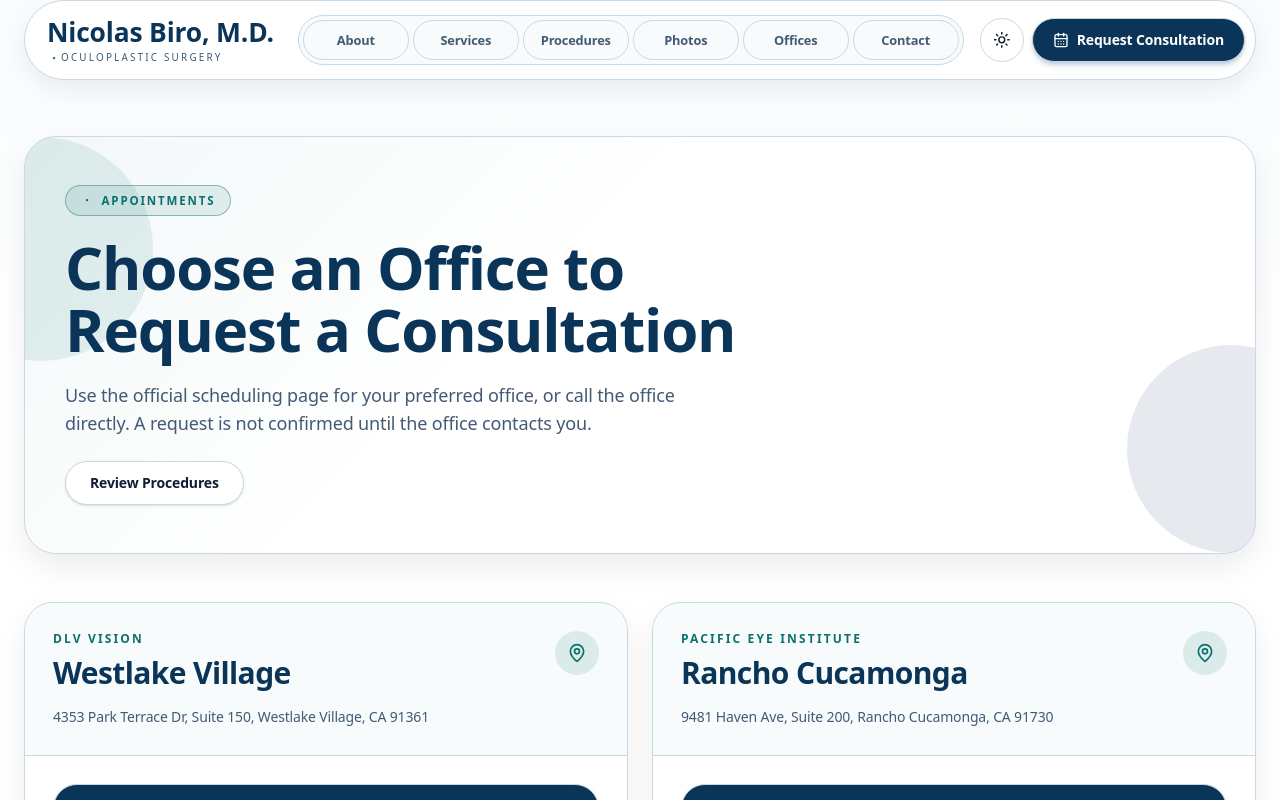
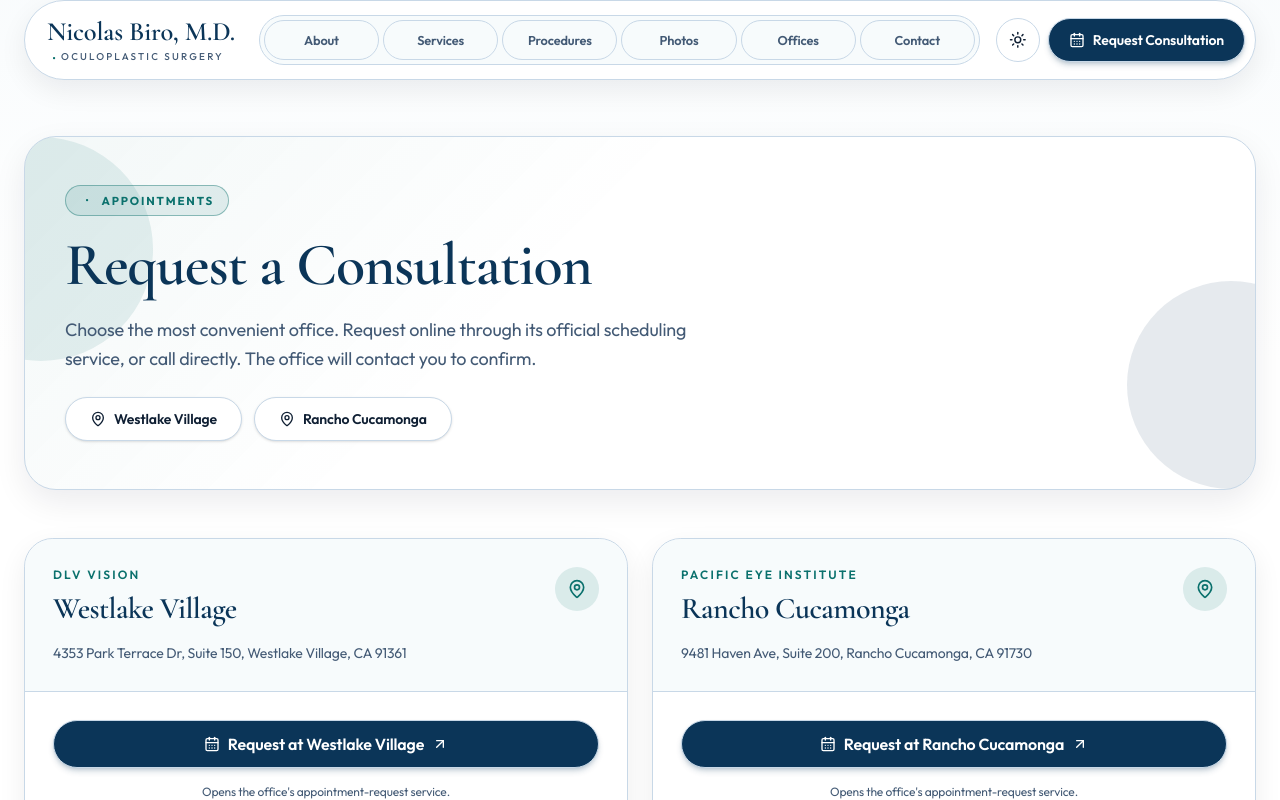
Before and after one commit to jonbiro/BiroMD, a Next.js app: page /contact in a window 1280 px wide. Shown: the top 800 px of the page. Built offline with nearby package versions, Linux system fonts and the light colour scheme.

Commit message:
Improve typography and patient navigation

```diff
--- a/app/contact/page.tsx
+++ b/app/contact/page.tsx
@@ -24,12 +24,19 @@ export default function ContactPage() {
     <div className="page-stack">
       <PageIntro
         eyebrow="Appointments"
-        title="Choose an Office to Request a Consultation"
-        description="Use the official scheduling page for your preferred office, or call the office directly. A request is not confirmed until the office contacts you."
+        title="Request a Consultation"
+        description="Choose the most convenient office. Request online through its official scheduling service, or call directly. The office will contact you to confirm."
         actions={
-          <Button variant="outline" asChild>
-            <a href="/procedures">Review Procedures</a>
-          </Button>
+          <>
+            {siteConfig.offices.map((office) => (
+              <Button key={office.id} variant="outline" asChild>
+                <a href={`#schedule-${office.id}`}>
+                  <MapPin className="mr-2 h-4 w-4" />
+                  {office.name}
+                </a>
+              </Button>
+            ))}
+          </>
         }
       />
 
@@ -37,7 +44,11 @@ export default function ContactPage() {
         <h2 id="office-options" className="sr-only">Office scheduling options</h2>
         <div className="grid gap-6 lg:grid-cols-2">
           {siteConfig.offices.map((office) => (
-            <article key={office.id} className="panel overflow-hidden rounded-[1.8rem]">
+            <article
+              id={`schedule-${office.id}`}
+              key={office.id}
+              className="panel scroll-mt-44 overflow-hidden rounded-[1.8rem] sm:scroll-mt-36 lg:scroll-mt-28"
+            >
               <div className="border-b border-border bg-accent/55 p-6 md:p-7">
                 <div className="flex items-start justify-between gap-4">
                   <div>
--- a/app/globals.css
+++ b/app/globals.css
@@ -2,10 +2,12 @@
 @custom-variant dark (&:where(.dark, .dark *));
 
 
-@theme {
+@theme inline {
   --font-sans: var(--font-outfit);
   --font-serif: var(--font-cormorant);
+}
 
+@theme {
   --color-background: var(--background);
   --color-foreground: var(--foreground);
   --color-primary: var(--primary);
@@ -73,7 +75,7 @@ body {
   min-height: 100vh;
   background: linear-gradient(180deg, color-mix(in srgb, var(--accent) 42%, var(--background)) 0, var(--background) 360px);
   color: var(--foreground);
-  font-family: var(--font-sans);
+  font-family: var(--font-outfit), ui-sans-serif, sans-serif;
   line-height: 1.65;
   letter-spacing: -0.01em;
   -webkit-font-smoothing: antialiased;
@@ -93,7 +95,7 @@ h4,
 h5,
 h6 {
   color: var(--primary);
-  font-family: var(--font-serif);
+  font-family: var(--font-cormorant), Georgia, serif;
   letter-spacing: -0.02em;
   text-wrap: balance;
 }
--- a/app/procedures/page.tsx
+++ b/app/procedures/page.tsx
@@ -1,8 +1,21 @@
-import { ArrowRight, Stethoscope } from "lucide-react"
+import {
+  ArrowRight,
+  ChevronDown,
+  ShieldCheck,
+  Sparkles,
+  Stethoscope,
+  Syringe,
+} from "lucide-react"
 import { PageIntro } from "@/components/page-intro"
 import { Button } from "@/components/ui/button"
 import { pageMetadata } from "@/lib/site"
 import { procedureCategories } from "@/lib/services"
+
+const categoryIcons = {
+  "cosmetic-eyelid-surgery": Sparkles,
+  "reconstructive-oculoplastics": ShieldCheck,
+  "non-surgical-treatments": Syringe,
+} as const
 
 export const metadata = pageMetadata({
   title: "Procedures",
@@ -19,6 +32,37 @@ export default function ProceduresPage() {
         title="Understand the Evaluation Before Choosing Treatment"
         description="Explore individual procedures and conditions, what consultation examines, and which questions to bring to an appointment."
       />
+
+      <section className="container px-4 md:px-6">
+        <nav
+          aria-label="Jump to a procedure category"
+          className="panel grid gap-2 rounded-2xl p-2 sm:grid-cols-3"
+        >
+          {procedureCategories.map((category) => {
+            const CategoryIcon = categoryIcons[category.id]
+            return (
+              <a
+                key={category.id}
+                href={`#${category.id}`}
+                className="group flex min-h-14 items-center gap-3 rounded-xl border border-transparent bg-accent/55 px-4 py-2.5 transition-colors hover:border-secondary/60 hover:bg-card"
+              >
+                <span className="inline-flex rounded-lg border border-secondary/30 bg-card p-2 text-secondary">
+                  <CategoryIcon className="h-4 w-4" />
+                </span>
+                <span className="min-w-0 flex-1">
+                  <span className="block text-sm font-semibold leading-tight text-foreground">
+                    {category.title}
+                  </span>
+                  <span className="mt-0.5 block text-xs text-muted-foreground">
+                    {category.items.length} {category.items.length === 1 ? "topic" : "topics"}
+                  </span>
+                </span>
+                <ChevronDown className="h-4 w-4 shrink-0 text-secondary transition-transform group-hover:translate-y-0.5" />
+              </a>
+            )
+          })}
+        </nav>
+      </section>
 
       <section className="container space-y-8 px-4 md:px-6">
         {procedureCategories.map((category) => (
--- a/components/header.tsx
+++ b/components/header.tsx
@@ -76,11 +76,12 @@ export default function Header() {
           >
             <ModeToggle />
             <Button
-              className="w-11 px-0 sm:w-auto sm:px-5 lg:px-3 xl:px-5"
+              className="px-2.5 min-[360px]:px-3 sm:px-5 lg:px-3 xl:px-5"
               asChild
             >
               <a href="/contact" aria-label="Request Consultation">
-                <CalendarDays className="h-4 w-4 sm:mr-2" />
+                <CalendarDays className="mr-1.5 h-4 w-4 sm:mr-2" />
+                <span className="sm:hidden">Book</span>
                 <span className="hidden sm:inline lg:hidden xl:inline">
                   Request Consultation
                 </span>
--- a/components/page-intro.tsx
+++ b/components/page-intro.tsx
@@ -23,7 +23,7 @@ export function PageIntro({
 }: PageIntroProps) {
   return (
     <section className="container px-4 md:px-6">
-      <div className="panel-strong relative overflow-hidden rounded-[2rem] px-6 py-8 md:px-10 md:py-12">
+      <div className="panel-strong relative overflow-hidden rounded-[2rem] px-5 py-7 min-[360px]:px-6 md:px-10 md:py-12">
         <div className="pointer-events-none absolute -left-24 top-0 h-56 w-56 rounded-full bg-secondary/10" />
         <div className="pointer-events-none absolute -right-20 bottom-0 h-52 w-52 rounded-full bg-primary/10" />
 
@@ -58,10 +58,12 @@ export function PageIntro({
             <Dot className="h-3.5 w-3.5" />
             {eyebrow}
           </p>
-          <h1 className="text-4xl font-semibold leading-[1.04] text-primary min-[360px]:text-5xl sm:text-6xl">
+          <h1 className="text-[2.35rem] font-semibold leading-[0.98] text-primary min-[360px]:text-[2.65rem] min-[480px]:text-5xl sm:text-6xl">
             {title}
           </h1>
-          <p className="max-w-2xl text-lg text-muted-foreground">{description}</p>
+          <p className="max-w-2xl text-base leading-relaxed text-muted-foreground min-[480px]:text-lg">
+            {description}
+          </p>
           {actions ? <div className="flex flex-wrap gap-3 pt-1">{actions}</div> : null}
         </div>
       </div>
--- a/components/sections/hero.tsx
+++ b/components/sections/hero.tsx
@@ -32,12 +32,12 @@ export function Hero() {
             </a>
 
             <div className="space-y-5">
-              <h1 className="text-4xl font-semibold leading-[1.02] text-primary min-[360px]:text-5xl sm:text-6xl md:text-7xl">
+              <h1 className="text-[2.5rem] font-semibold leading-[0.98] text-primary min-[360px]:text-[2.7rem] min-[480px]:text-5xl sm:text-6xl md:text-7xl">
                 Specialized Oculoplastic Care
                 {" "}
                 <span className="headline-gradient block">for the Eyes and Face</span>
               </h1>
-              <p className="max-w-2xl text-lg text-muted-foreground md:text-xl">
+              <p className="max-w-2xl text-base leading-relaxed text-muted-foreground min-[480px]:text-lg md:text-xl">
                 Dr. Nicolas Biro provides cosmetic and reconstructive care built
                 on ophthalmic training, careful surgical planning, and respect
                 for each patient&apos;s natural anatomy.
```
Also changed, not shown: app/gallery/gallery-view.tsx (+9 -21 lines), 1 other file (tests, documents, lock files or other folders).
